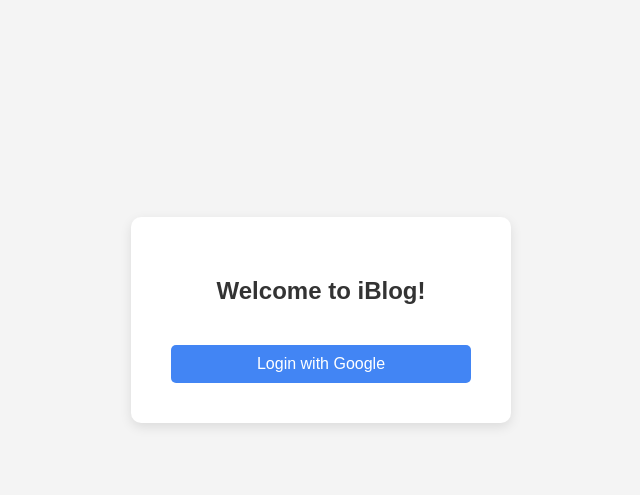
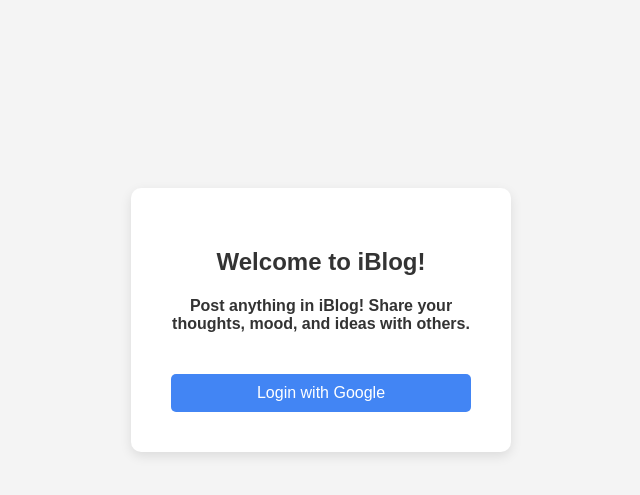
Before and after one commit to morweee/SoundPost, a Node server app: page /login in a window 1280 px wide. Shown: the part 57-552 px from the top of the page, without its empty margins (319-959 px from the left). Run offline with Node 20, Linux system fonts and the light colour scheme; some libraries are stand-ins or nearby versions.

Commit message:
add message on login with google page

```diff
--- a/views/loginRegister.handlebars
+++ b/views/loginRegister.handlebars
@@ -11,6 +11,7 @@
         <div class="login-container">
             <div class="login-box">
                 <h2>Welcome to iBlog!</h2>
+                <h4>Post anything in iBlog! Share your thoughts, mood, and ideas with others.</h4>
                 <a href="/auth/google">
                     <button> Login with Google </button>
                 </a>
```
